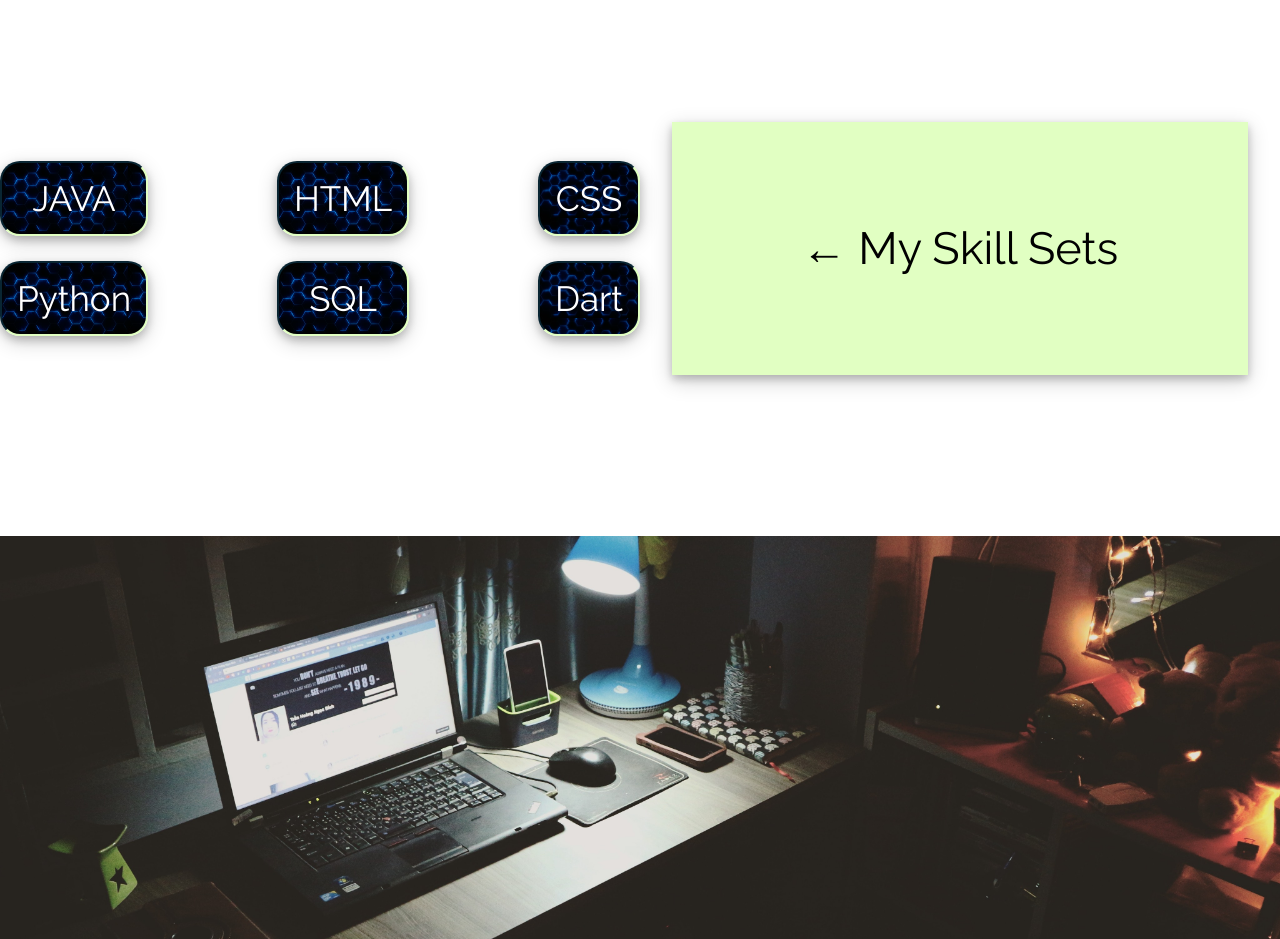
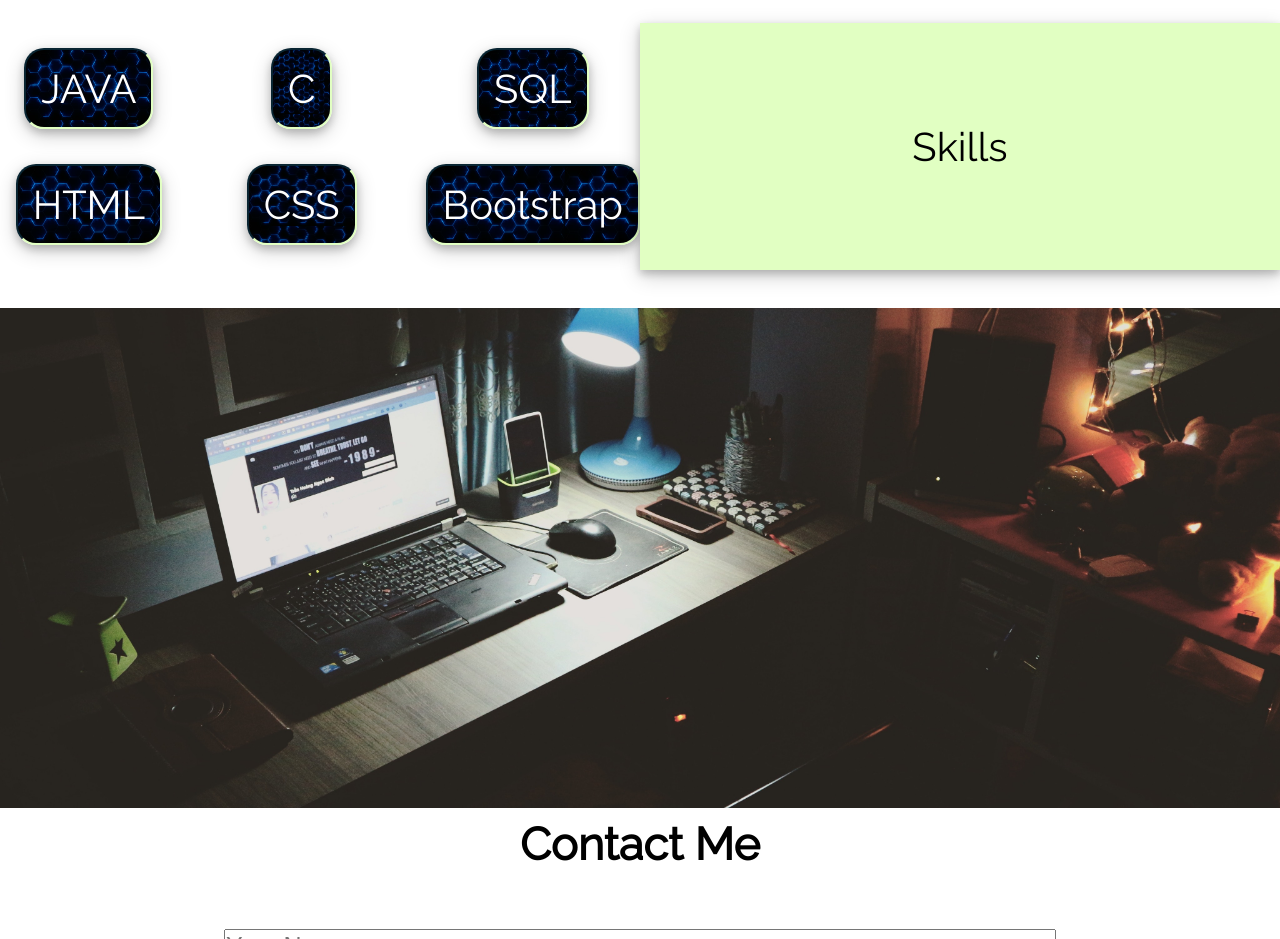
Before and after one commit to AnirudhKK/Humpty-tech, a plain HTML site: page index.html in a window 1280 px wide. Shown: the part 987-1926 px from the top of the page. Drawn offline with Linux system fonts and the light colour scheme.

Commit message:
Major Update

```diff
--- a/index.html
+++ b/index.html
@@ -34,28 +34,17 @@
   </div>
 
   <div class="second-block" id="skills">
-    <div class="skill-set" style="align-self:center;">
-      <div class="skill-tabs">
-        JAVA
+    <div class="second-block-skillsets">
+      <div class="skilltabs">JAVA</div>
+      <div class="skilltabs">C</div>
+      <div class="skilltabs">SQL</div>
+      <div class="skilltabs">HTML</div>
+      <div class="skilltabs">CSS</div>
+      <div class="skilltabs">Bootstrap</div>
+    </div>
+      <div class="second-block-card card" style="font-size:5vh;">
+        Skills
       </div>
-      <div class="skill-tabs">
-        HTML
-      </div>
-      <div class="skill-tabs">
-        CSS
-      </div>
-      <div class="skill-tabs">
-        Python
-      </div>
-      <div class="skill-tabs">
-        SQL
-      </div>
-      <div class="skill-tabs">
-        Dart
-      </div>
-    </div>
-    <div class="second-block-card card" style="font-size:45px;padding-top:100px;padding-bottom:100px;overflow:hidden;width:90%;">
-      ← My Skill Sets
     </div>
   </div>
 
--- a/portfolio.css
+++ b/portfolio.css
@@ -66,7 +66,6 @@ body {
   0% {
     opacity: 0;
   }
-
   100% {
     opacity: 1;
   }
@@ -79,22 +78,18 @@ body {
 
 .first-block {
   display: grid;
+  justify-items: center;
+  align-items: center;
   grid-template-columns: 1fr 1fr;
   grid-template-rows: 1fr;
   grid-template-areas: "card-one image-one";
-  justify-content: center;
-  align-content: center;
 }
 .first-block-image{
   height:auto;
   width:40vw;
-  justify-self: center;
-  align-self: center;
   grid-area: image-one;
 }
 .first-block-card{
-  justify-self: center;
-  align-self: center;
   grid-area: card-one;
 }
 .card {
@@ -130,8 +125,9 @@ body {
   .second-block{
     grid-template-columns: 1fr;
     grid-template-rows: 1fr 1fr;
-    grid-template-areas: "card-two"
-                         "skillset-two";
+    grid-template-areas: "second-card"
+                         "second-skilltabs";
+    margin:auto;
   }
 }
 
@@ -145,55 +141,46 @@ body {
   background-position: center;
   background-repeat: no-repeat;
 }
-
-.second-block {
-  width: 100%;
-  height: 500px;
-  display: grid;
+.second-block{
+  margin-top: 25px;
+  align-items: center;
+  justify-items: center;
+  display:grid;
   grid-template-columns: 1fr 1fr;
   grid-template-rows: 1fr;
-  grid-template-areas: "skillset-two card-two"
+  grid-template-areas: "second-skilltabs second-card";
 }
-
- .card-two{
-  grid-column-gap: 25px;
-  justify-content: stretch;
-  align-content: stretch;
+.second-block-skillsets{
+  width: 100%;
+  align-items: center;
+  justify-items: center;
+  grid-area:second-skilltabs;
+  display:grid;
+  grid-template-columns: 1fr 1fr 1fr;
+  grid-template-rows: 1fr 1fr;
+  grid-row-gap: 35px;
+  grid-column-gap: 35px;
 }
-
-.skill-set {
-  height: 200px;
-  grid-area:skillset-two;
-  display: grid;
-  grid-template-columns: auto auto auto;
-  align-content: stretch;
-  justify-content: space-between;
-}
-
-.skill-tabs {
+.skilltabs{
+  text-align: center;
+  padding: 15px;
   box-shadow: 0 4px 8px 0 rgba(0, 0, 0, 0.2), 0 6px 20px 0 rgba(0, 0, 0, 0.19);
-  color: white;
-  font-size: 35px;
-  grid-column-gap: 5px;
-  padding: 15px;
+  font-size: 5vh;
+  color:white;
   border-top: 2px solid #092532;
   border-left: 2px solid #092532;
   border-right: 2px solid #e1ffc2;
   border-bottom: 2px solid #e1ffc2;
   border-radius: 20px;
-  text-align: center;
-  align-self: center;
-  /*background-image: linear-gradient(141deg, #104057 0%, #104863 51%, #0f5273 75%);*/
-}
-
-.skill-set>div {
+  border-radius: 20px;
   background-image: url("images/skill-bg.jpg");
   background-size: contain;
 }
 .second-block-card{
-  grid-area:card-two;
+  width: 100%;
+  padding:100px;
+  grid-area:second-card;
 }
-
 .parallax-2 {
   background-image: url("images/bg2.jpg");
   background-size: cover;
```
Also changed, not shown: images/bg4.jpg (deleted), 1 other file.
